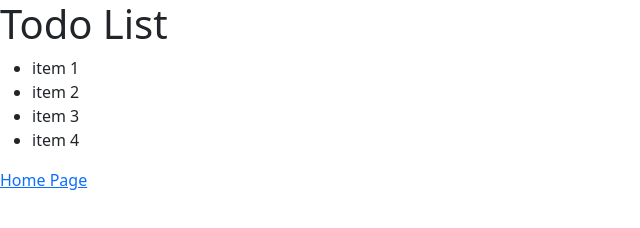
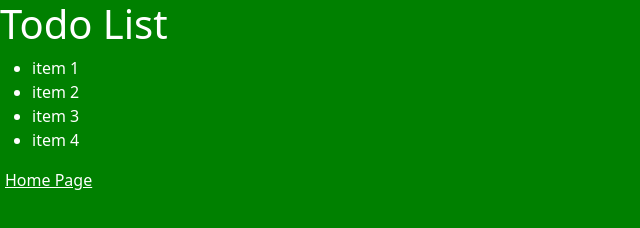
Before and after one commit to Web-Dev-Spider/Todo, a plain HTML site: page todo.html in a window 1280 px wide. Shown: the whole page, without its empty margins (0-640 px from the left). Drawn offline with nearby package versions, Linux system fonts and the light colour scheme.

Commit message:
updated todo page

```diff
--- a/todo.html
+++ b/todo.html
@@ -10,6 +10,17 @@
       integrity="sha384-QWTKZyjpPEjISv5WaRU9OFeRpok6YctnYmDr5pNlyT2bRjXh0JMhjY6hW+ALEwIH"
       crossorigin="anonymous"
     />
+    <style>
+      body {
+        background-color: green;
+        color: white;
+      }
+
+      a {
+        color: white;
+        padding: 5px;
+      }
+    </style>
   </head>
   <body>
     <h1>Todo List</h1>
```
